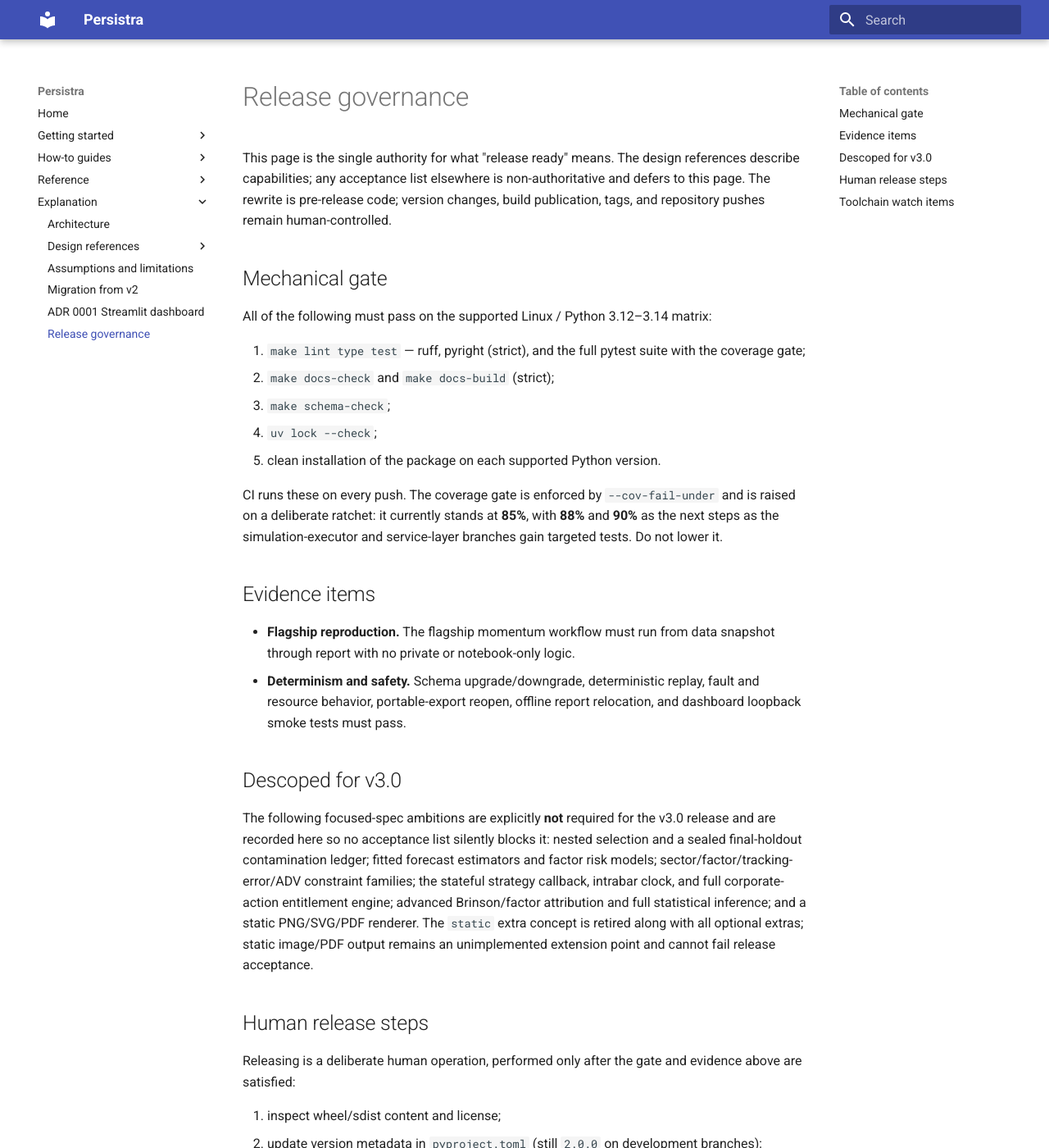
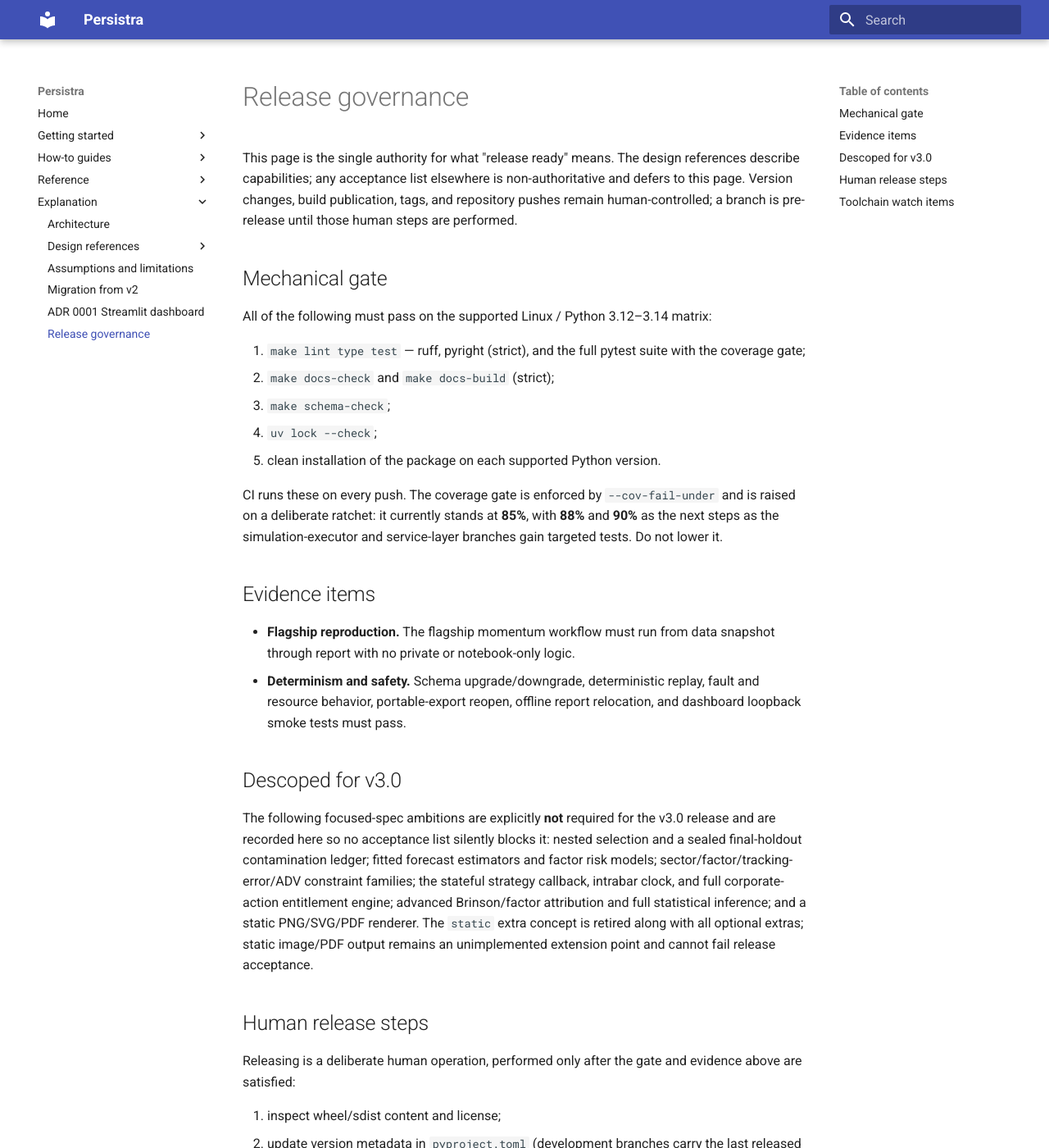
Before and after one commit to fallblu/persistra, an MkDocs documentation site: the page built from docs/explanation/release-governance.md, in a window 1280 px wide and 1400 px high. Shown: the whole window at 82% size. Built offline with MkDocs 1.6.1 and Material for MkDocs 9.7.7, drawn with Linux system fonts in a browser that asks for light colours; some of the changed text lies outside the part shown.

Commit message:
chore: release v3.0.0

```diff
--- a/docs/explanation/release-governance.md
+++ b/docs/explanation/release-governance.md
@@ -2,8 +2,8 @@
 
 This page is the single authority for what "release ready" means. The design references
 describe capabilities; any acceptance list elsewhere is non-authoritative and defers to
-this page. The rewrite is pre-release code; version changes, build publication, tags, and
-repository pushes remain human-controlled.
+this page. Version changes, build publication, tags, and repository pushes remain
+human-controlled; a branch is pre-release until those human steps are performed.
 
 ## Mechanical gate
 
@@ -47,7 +47,8 @@
 above are satisfied:
 
 1. inspect wheel/sdist content and license;
-2. update version metadata in `pyproject.toml` (still `2.0.0` on development branches);
+2. update version metadata in `pyproject.toml` (development branches carry the last
+   released version between releases);
 3. build, sign, tag, push, and publish.
 
 No database migration or API behavior may infer release state from the branch name.
--- a/pyproject.toml
+++ b/pyproject.toml
@@ -4,7 +4,7 @@
 
 [project]
 name = "persistra"
-version = "2.0.0"
+version = "3.0.0"
 description = "Point-in-time market research and event-driven backtesting"
 readme = "README.md"
 requires-python = ">=3.12"
@@ -13,7 +13,7 @@
 authors = [{ name = "James Mallette", email = "jamesmallmw@gmail.com" }]
 keywords = ["backtesting", "finance", "market-data", "quantitative-research"]
 classifiers = [
-    "Development Status :: 4 - Beta",
+    "Development Status :: 5 - Production/Stable",
     "Intended Audience :: Financial and Insurance Industry",
     "License :: OSI Approved :: MIT License",
     "Operating System :: POSIX :: Linux",
```
Also changed, not shown: CHANGELOG.md (+1 -3 lines), README.md (+2 -2 lines), docs/index.md (+2 -2 lines), 1 other file.
